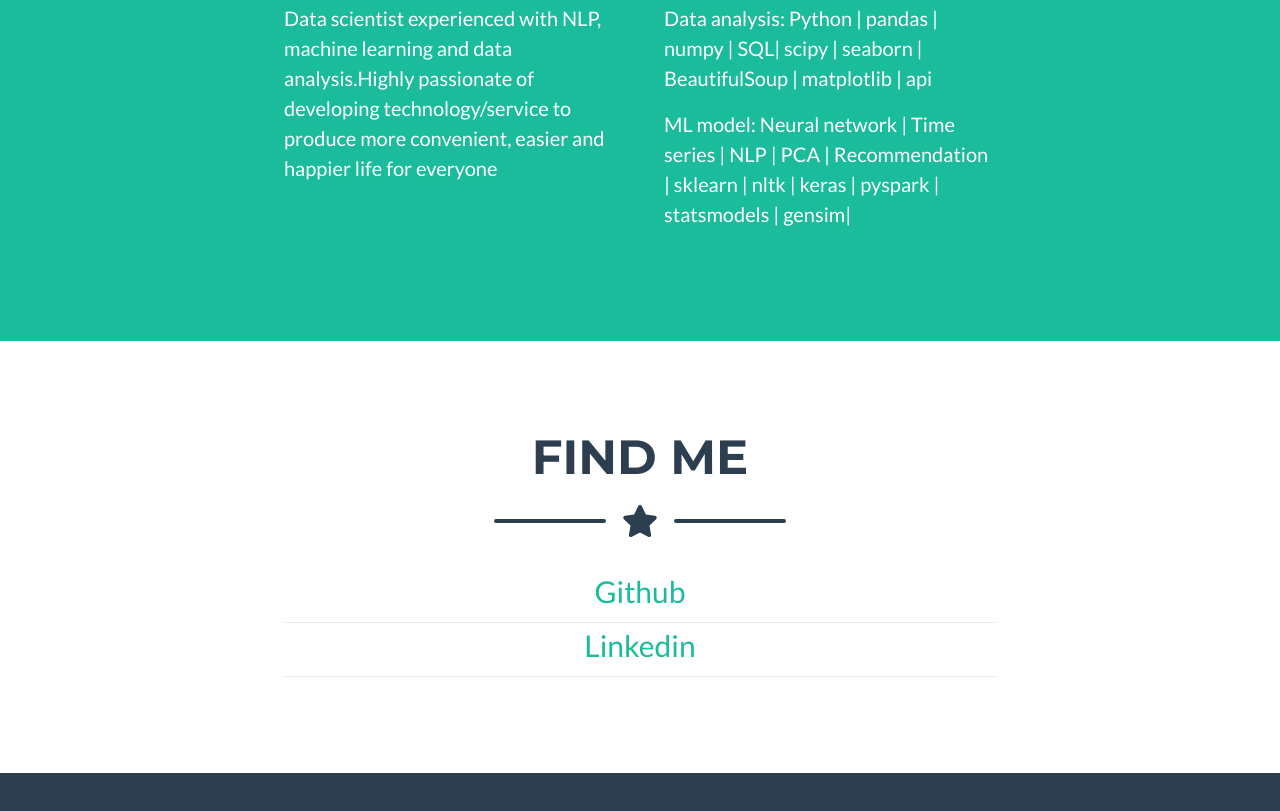
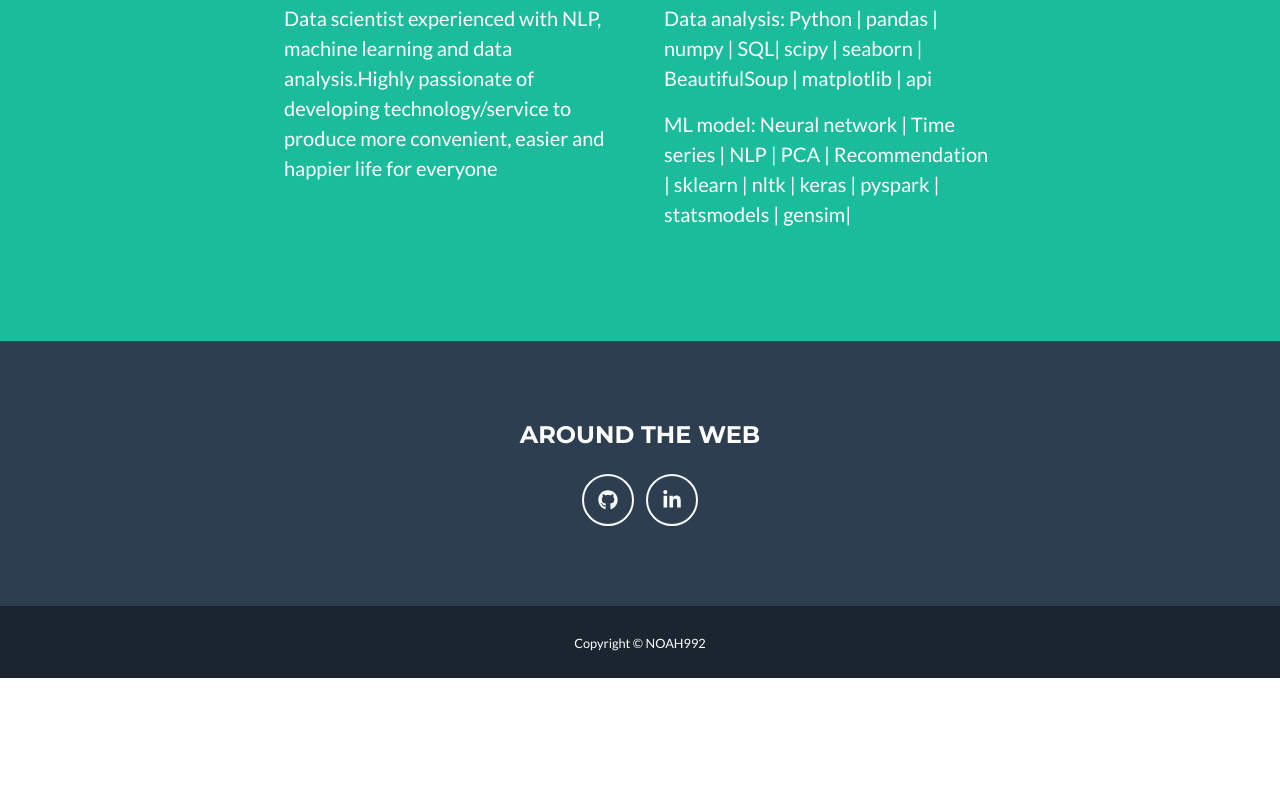
Before and after one commit to noah992/noah992.github.io, a plain HTML site: page index.html in a window 1280 px wide. Shown: the part 1953-2764 px from the top of the page. After the commit the page ends 2631 px from the top, so only its background shows below. Drawn offline with nearby package versions, Linux system fonts and the light colour scheme.

Commit message:
Updated index

```diff
--- a/index.html
+++ b/index.html
@@ -152,7 +152,7 @@
             </div>
         </section>
         <!-- Contact Section-->
-        <section class="page-section" id="contact">
+        <section class="page-section" id="contact" style="display:none;">
             <div class="container">
                 <!-- Contact Section Heading-->
                 <h2 class="page-section-heading text-center text-uppercase text-secondary mb-0">Find Me</h2>
@@ -218,13 +218,11 @@
                     </div>
                     <!-- Footer Social Icons-->
                     <div class="col-lg-4 mb-5 mb-lg-0">
-                      <!--
                         <h4 class="text-uppercase mb-4">Around the Web</h4>
-                        <a class="btn btn-outline-light btn-social mx-1" href="#!"><i class="fab fa-fw fa-facebook-f"></i></a>
-                        <a class="btn btn-outline-light btn-social mx-1" href="#!"><i class="fab fa-fw fa-twitter"></i></a>
-                        <a class="btn btn-outline-light btn-social mx-1" href="#!"><i class="fab fa-fw fa-linkedin-in"></i></a>
-                        <a class="btn btn-outline-light btn-social mx-1" href="#!"><i class="fab fa-fw fa-dribbble"></i></a>
-                      -->
+                        <!--<a class="btn btn-outline-light btn-social mx-1" href="#!"><i class="fab fa-fw fa-facebook-f"></i></a>-->
+                        <a class="btn btn-outline-light btn-social mx-1" href="https://github.com/noah992/Capstone"><i class="fab fa-fw fa-github"></i></a>
+                        <a class="btn btn-outline-light btn-social mx-1" href="https://www.linkedin.com/in/nao-kawakami/"><i class="fab fa-fw fa-linkedin-in"></i></a>
+                        <!--<a class="btn btn-outline-light btn-social mx-1" href="#!"><i class="fab fa-fw fa-dribbble"></i></a>-->
                     </div>
                     <!-- Footer About Text-->
                     <div class="col-lg-4">
```
